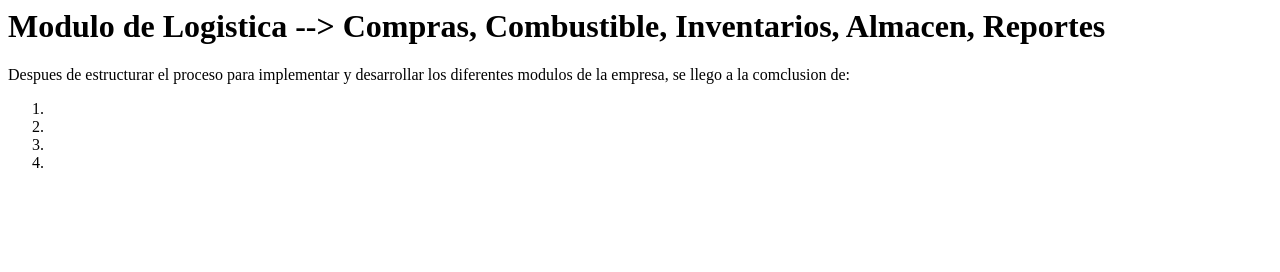
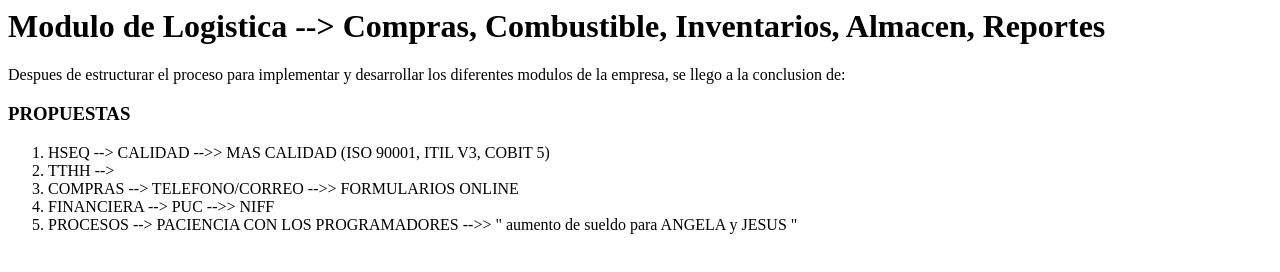
Before and after one commit to masseq/sistema-de-informacion-, a plain HTML site: page index.html in a window 1280 px wide. Drawn offline with Linux system fonts and the light colour scheme.

Commit message:
Update index.html

```diff
--- a/index.html
+++ b/index.html
@@ -1,10 +1,12 @@
 <h1> Modulo de Logistica --> Compras, Combustible, Inventarios, Almacen, Reportes</h1>
-<p> Despues de estructurar el proceso para implementar y desarrollar los diferentes modulos de la empresa, se llego a la comclusion de:</p>
+<p> Despues de estructurar el proceso para implementar y desarrollar los diferentes modulos de la empresa, se llego a la conclusion de:</p>
+<H3>PROPUESTAS</H3>
 <ol>
-<li></li>
-<li></li>
-<li></li>
-<li></li>
+<li> HSEQ --> CALIDAD -->> MAS CALIDAD (ISO 90001, ITIL V3, COBIT 5)</li>
+<li> TTHH --> </li>
+<li> COMPRAS --> TELEFONO/CORREO -->> FORMULARIOS ONLINE </li>
+<li> FINANCIERA --> PUC -->> NIFF </li>
+<li> PROCESOS --> PACIENCIA CON LOS PROGRAMADORES -->> " aumento de sueldo para ANGELA y JESUS " </li>
 </ol>
 </body>
 </html>
```
